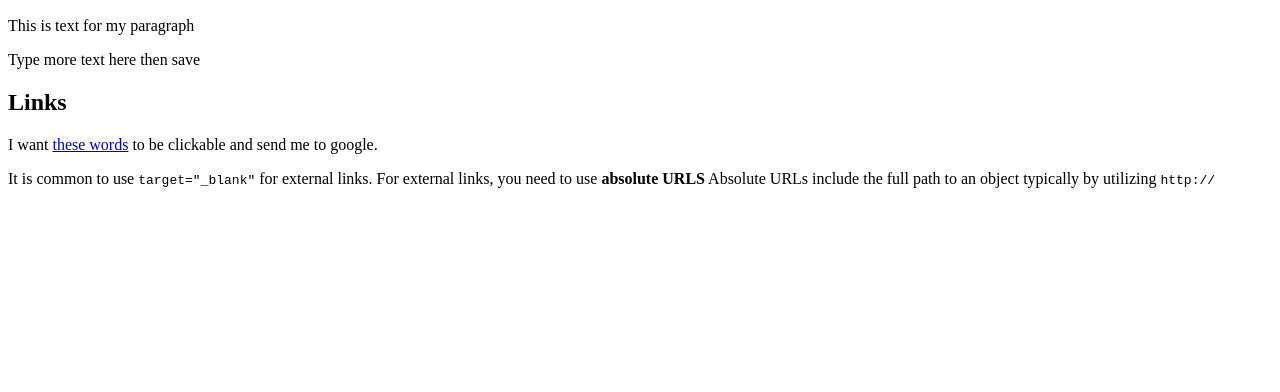
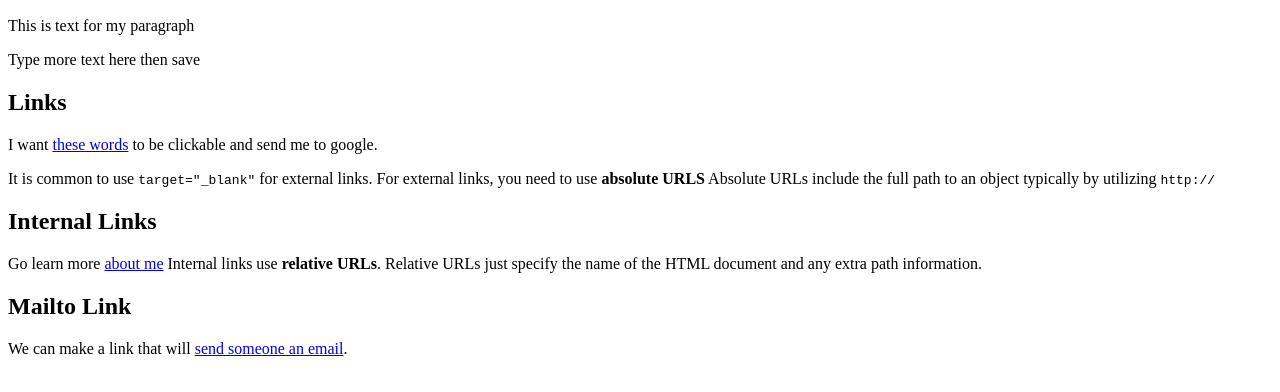
Before and after one commit to bdelliott52/bdelliott52.github.io, a plain HTML site: page index.html in a window 1280 px wide. Shown: the part 96-488 px from the top of the page. Drawn offline with Linux system fonts and the light colour scheme.

Commit message:
Relative and Mailto Links

```diff
--- a/index.html
+++ b/index.html
@@ -4,5 +4,11 @@
 <p> Type more text here then save</p>
 
 <h2> Links</h2>
-<p> I want <a href="http://google.com" target="_blank">these words</a> to be clickable and send me to google.</p>
+<p> I want <a href="http://google.com" target="_blank" title="Google">these words</a> to be clickable and send me to google.</p>
 <p> It is common to use <code> target="_blank"</code> for external links. For external links, you need to use <strong> absolute URLS</strong> Absolute URLs include the full path to an object typically by utilizing <code> http://</code></p>
+
+<h2>Internal Links</h2>
+<p>Go learn more <a href="about.html">about me</a> Internal links use <strong> relative URLs</strong>. Relative URLs just specify the name of the HTML document and any extra path information. </p>
+
+<h2> Mailto Link</h2>
+<p> We can make a link that will <a href="mailto:name@domain.com">send someone an email</a>.</p>
```
Also changed, not shown: about.html (added, +1 -0 lines).
